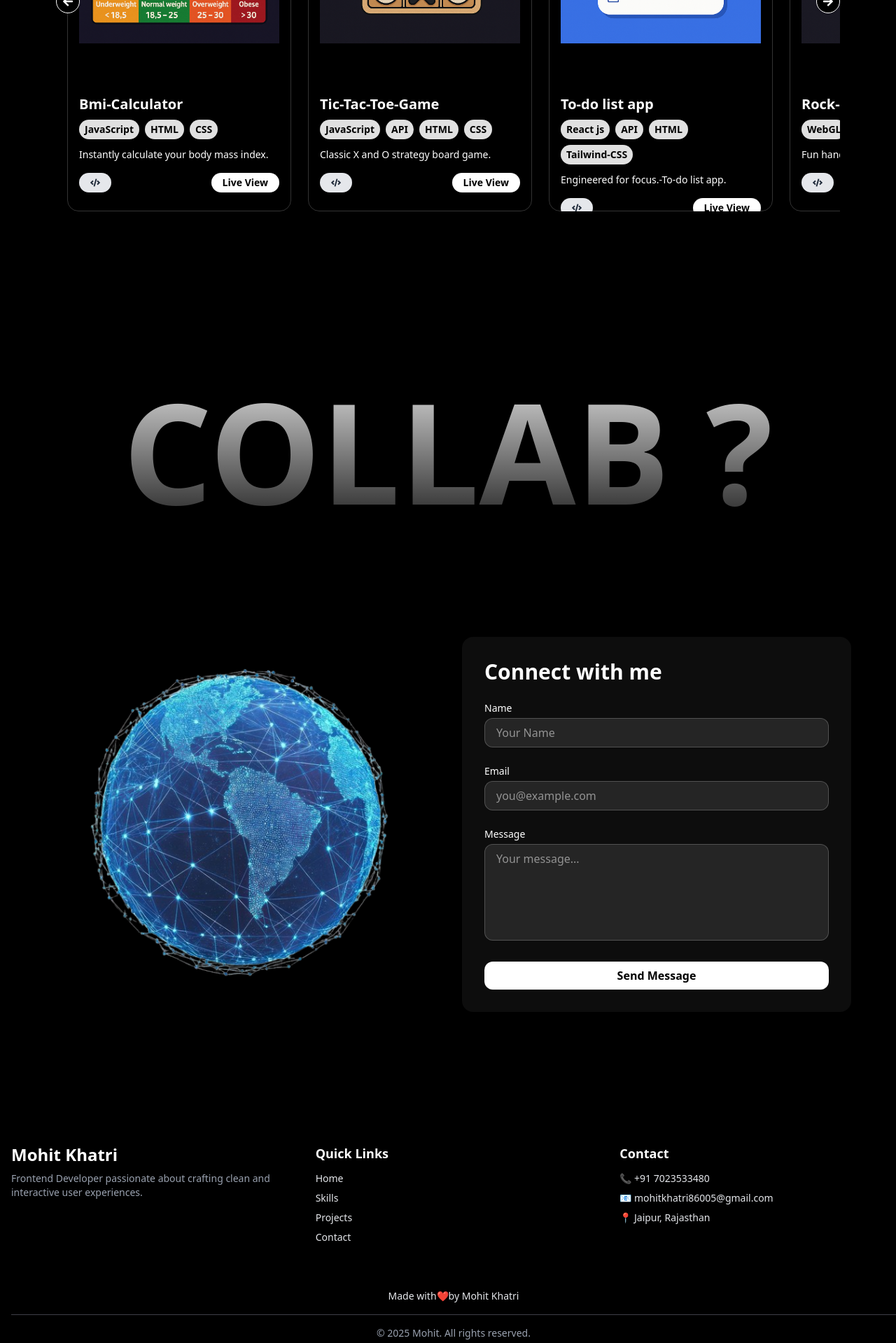
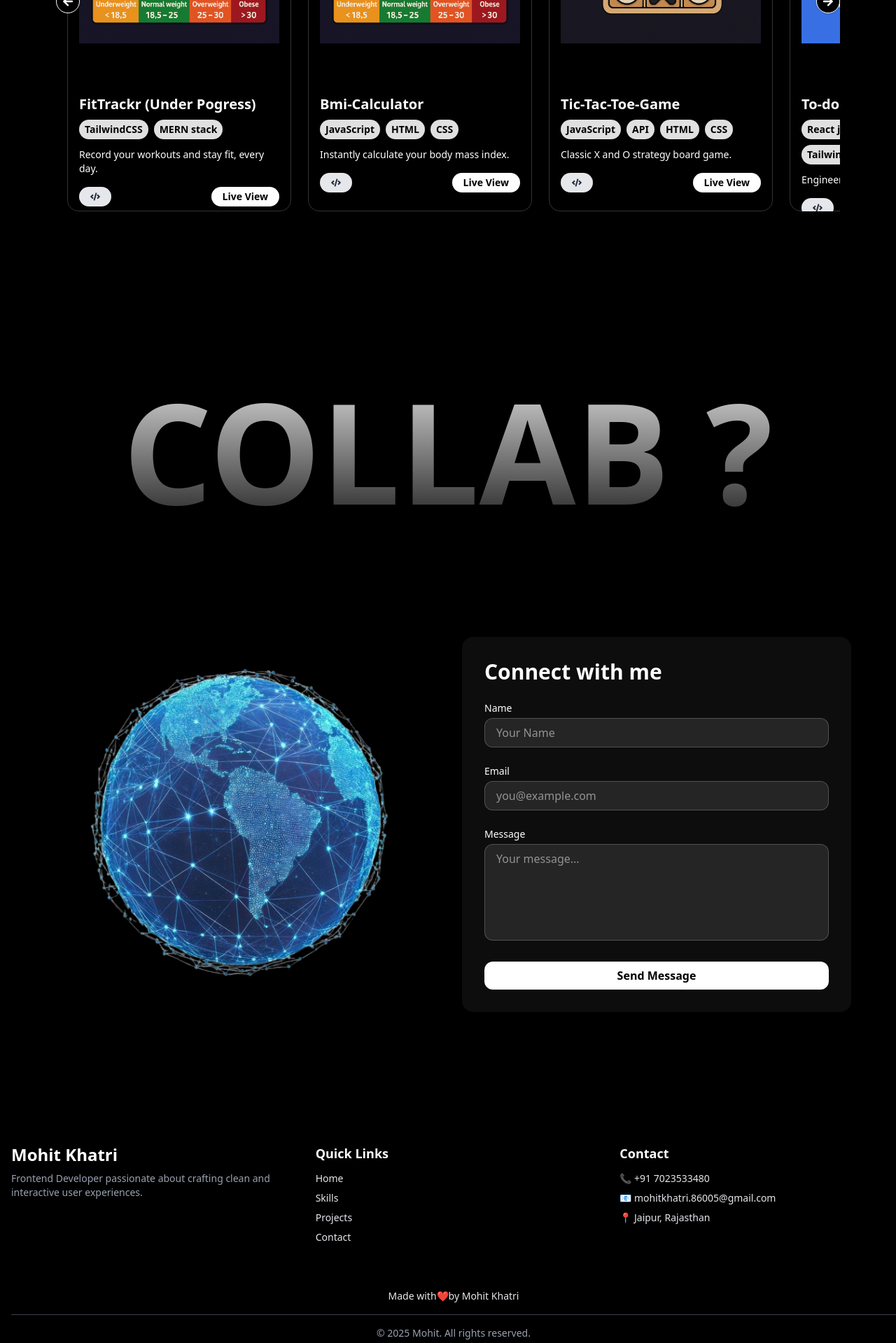
Before and after one commit to mohitkhatri05/Portfolio, a React (Vite) app: page / in a window 1280 px wide. Shown: the part 4740-6659 px from the top of the page at 70% size. Built offline with nearby package versions, Linux system fonts and the light colour scheme.

Commit message:
resume update

```diff
--- a/src/components/Footer.jsx
+++ b/src/components/Footer.jsx
@@ -46,7 +46,7 @@ const Footer = () => {
           <h4 className="text-lg font-semibold mb-3">Contact</h4>
           <ul className="space-y-2 text-gray-200 text-sm">
             <li>📞 +91 7023533480</li>
-            <li>📧 mohitkhatri86005@gmail.com</li>
+            <li>📧 mohitkhatri.86005@gmail.com</li>
             <li>📍 Jaipur, Rajasthan</li>
           </ul>
         </div>
--- a/src/components/Navbar.jsx
+++ b/src/components/Navbar.jsx
@@ -57,7 +57,7 @@ const Navbar = () => {
           {/* Desktop Resume Button */}
           <div className="hidden sm:block">
             <a
-              href="/portfolio_assets/Mohit_Khatri_frontend_developer_CV (1).pdf"
+              href="/portfolio_assets/Mohit_Khatri_MERN_stack_Resume.pdf"
               target="_blank"
             className="bg-black flex justify-center align-middle  rounded-full py-1 px-4.5 text-lg
              text-gray-400 font hover:bg-white
--- a/src/components/Project.jsx
+++ b/src/components/Project.jsx
@@ -363,6 +363,15 @@ import { div } from "framer-motion/client";
 
 const projects = [
   {
+    title: "FitTrackr (Under Pogress)",
+    tags: ["TailwindCSS", "MERN stack"],
+    description: "Record your workouts and stay fit, every day.",
+    image: "/portfolio_assets/bmi_calculator.png",
+
+    // live: "",
+    code: "https://github.com/mohitkhatri05/FitTrackr.git",
+  },
+  {
     title: "Bmi-Calculator",
     tags: ["JavaScript", "HTML", "CSS"],
     description: "Instantly calculate your body mass index.",
```
Also changed, not shown: 1 other file (tests, documents, lock files or other folders).
